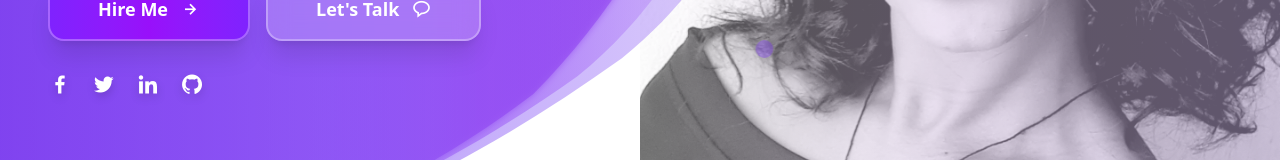
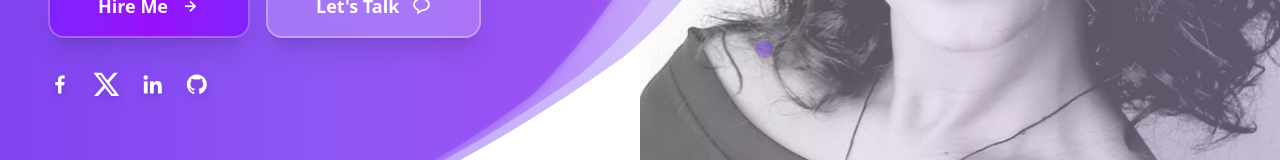
Before and after one commit to HilaryGH/Hillary-Portfolio, a React (Vite) app in the folder client/: page / in a window 1280 px wide. Shown: the part 526-686 px from the top of the page. Built offline with nearby package versions, Linux system fonts and the light colour scheme.

Commit message:
Update changes

```diff
--- a/client/src/components/Home/Home.tsx
+++ b/client/src/components/Home/Home.tsx
@@ -262,7 +262,7 @@ const Home = () => {
               },
               {
                 href: "https://x.com/hilarygebr71591",
-                icon: "bxl-twitter",
+                icon: "bxl-x",
               },
               {
                 href: "https://www.linkedin.com/in/hilary-gebremedhn-97528b20b",
@@ -281,7 +281,17 @@ const Home = () => {
                 className="group flex justify-center items-center text-white hover:text-violet-200 transition-all duration-300 ease-out hover:scale-125 active:scale-95"
                 aria-label={`Visit ${s.icon.replace('bxl-', '').replace('bx-', '')} profile`}
               >
-                <i className={`bx ${s.icon} text-xl sm:text-xl lg:text-2xl group-hover:scale-110 transition-transform duration-300 drop-shadow-lg`} />
+                {s.icon === 'bxl-x' ? (
+                  <svg
+                    className="text-xl sm:text-xl lg:text-2xl group-hover:scale-110 transition-transform duration-300 drop-shadow-lg w-[1.2em] h-[1.2em] fill-current"
+                    viewBox="0 0 24 24"
+                    xmlns="http://www.w3.org/2000/svg"
+                  >
+                    <path d="M18.244 2.25h3.308l-7.227 8.26 8.502 11.24H16.17l-5.214-6.817L4.99 21.75H1.68l7.73-8.835L1.254 2.25H8.08l4.713 6.231zm-1.161 17.52h1.833L7.084 4.126H5.117z"/>
+                  </svg>
+                ) : (
+                  <i className={`bx ${s.icon} text-xl sm:text-xl lg:text-2xl group-hover:scale-110 transition-transform duration-300 drop-shadow-lg`} />
+                )}
               </a>
             ))}
           </div>
```
